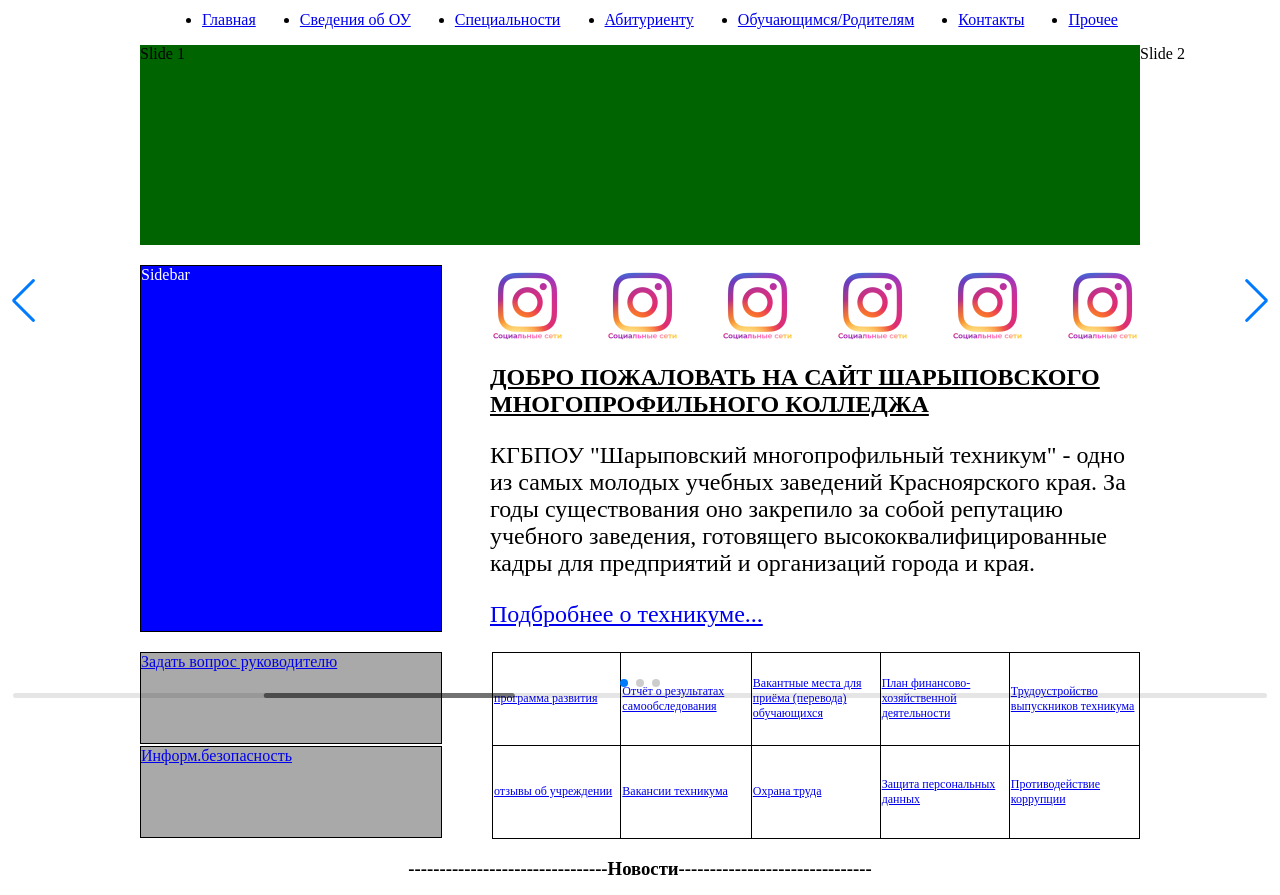
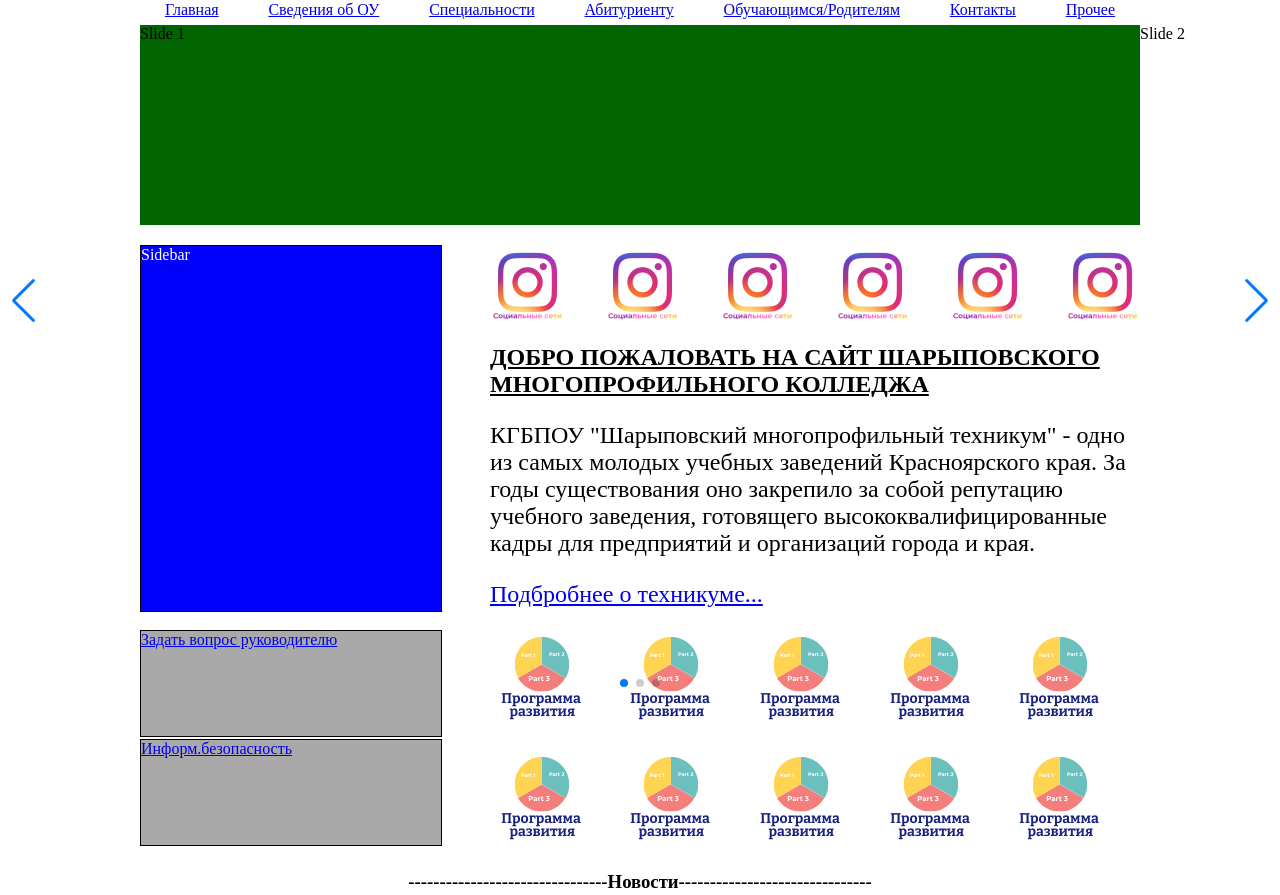
Before and after one commit to sinininja/collegesite, a plain HTML site: page index.html in a window 1280 px wide. Shown: the part 99-994 px from the top of the page. Drawn offline with nearby package versions, Linux system fonts and the light colour scheme.

Commit message:
table deleted, divs added

```diff
--- a/css/style.css
+++ b/css/style.css
@@ -5,13 +5,22 @@ body {
 }
 
 .header-top {
-    display:flex;
+    display: flex;
     text-align: center;
+    justify-content: space-evenly;
+    align-items: center;
+}
+
+.title-full {
+
 }
 
 .nav {
     display: flex;
     justify-content: space-around;
+    height: 30px;
+    align-items: center;
+    margin: auto;
 }
 
 .swiper-container {
@@ -24,7 +33,8 @@ body {
 .content-main {
     display: flex;
     justify-content: space-between;
-    height: auto;
+    max-height: 365px;
+    margin-bottom: 20px;
 }
 .sidebar {
     width: 300px;
@@ -45,9 +55,7 @@ body {
     justify-content: space-between;
 }
 
-.menu-items {
 
-}
 
 
 .text h2 {
@@ -71,7 +79,7 @@ body {
 
 .question {
     width: 300px;
-    height: 90px;
+    height: 105px;
     background-color: darkgray;
     margin-bottom: 2px;
     border: 1px solid black;
@@ -81,24 +89,25 @@ body {
 
 .security {
     width: 300px;
-    height: 90px;
+    height: 105px;
     background-color: darkgray;
     border: 1px solid black;
 }
 
 .menu-table {
+    display: flex;
     margin-left: 50px;
+    flex-wrap: wrap;
+    justify-content: space-evenly;
+    align-items: center;
+    height: 222px;
+    width: 650px;
 }
 
-table {
-    border-collapse: collapse;
-}
-
-td {
-    width: 130px;
-    height: 90px;
-    border: 1px solid black;
-    font-size: 12px;
+.table-icon {
+    width: 120px;
+    height: 120px;
+    margin: 0 auto;
 }
 
 h3 {
--- a/index.html
+++ b/index.html
@@ -18,7 +18,7 @@
             </div>
             <div class="title-full">
                 Краевое государственное бюджетное профессиональное образовательное учреждение<br>
-                <b>Шарыповский строительный техникум</b>
+                <b>ШАРЫПОВСКИЙ МНОГОПРОФИЛЬНЫЙ КОЛЛЕДЖ</b>
             </div>
 
             <div class="logo-world">
@@ -28,25 +28,23 @@
                 <img src="img/logo-abil.png" width="102" height="68">
             </div>
         </div>
-        <nav>
-            <ul class="nav">
-                <li><a href="#">Главная</a></li>
-                <li><a href="#">Сведения об ОУ</a></li>
-                <li><a href="#">Специальности</a></li>
-                <li><a href="#">Абитуриенту</a></li>
-                <li><a href="#">Обучающимся/Родителям</a></li>
-                <li><a href="#">Контакты</a></li>
-                <li><a href="#">Прочее</a></li>
-            </ul>
-        </nav>
+        <div class="nav">
+            <div><a href="#">Главная</a></div>
+            <div><a href="#">Сведения об ОУ</a></div>
+            <div><a href="#">Специальности</a></div>
+            <div><a href="#">Абитуриенту</a></div>
+            <div><a href="#">Обучающимся/Родителям</a></div>
+            <div><a href="#">Контакты</a></div>
+            <div><a href="#">Прочее</a></div>
+        </div>
                 <!-- Slider main container -->
         <div class="swiper-container">
             <!-- Additional required wrapper -->
             <div class="swiper-wrapper">
             <!-- Slides -->
-            <div class="swiper-slide">Slide 1</div>
-            <div class="swiper-slide">Slide 2</div>
-            <div class="swiper-slide">Slide 3</div>
+                <div class="swiper-slide">Slide 1</div>
+                <div class="swiper-slide">Slide 2</div>
+                <div class="swiper-slide">Slide 3</div>
             ...
             </div>
             <!-- If we need pagination -->
@@ -57,7 +55,7 @@
             <div class="swiper-button-next"></div>
 
             <!-- If we need scrollbar -->
-            <div class="swiper-scrollbar"></div>
+            <!--<div class="swiper-scrollbar"></div>-->
         </div>
     </header>
 
@@ -98,22 +96,16 @@
             </div>
 
             <div class="menu-table">
-                <table>
-                    <tr>
-                        <td><a href="#">программа развития</a></td>
-                        <td><a href="#">Отчёт о результатах самообследования</a></td>
-                        <td><a href="#">Вакантные места для приёма (перевода) обучающихся</a></td>
-                        <td><a href="#">План финансово-хозяйственной деятельности</a></td>
-                        <td><a href="#">Трудоустройство выпускников техникума</a></td>
-                    </tr>
-                    <tr>
-                        <td><a href="#">отзывы об учреждении</a></td>
-                        <td><a href="#">Вакансии техникума</a></td>
-                        <td><a href="#">Охрана труда</a></td>
-                        <td><a href="#">Защита персональных данных</a></td>
-                        <td><a href="#">Противодействие коррупции</a></td>
-                    </tr>
-                </table>
+                <div class="table-icon"><a href="#"><img src="img/icon-90px.png"></a></div>
+                <div class="table-icon"><a href="#"><img src="img/icon-90px.png"></a></div>
+                <div class="table-icon"><a href="#"><img src="img/icon-90px.png"></a></div>
+                <div class="table-icon"><a href="#"><img src="img/icon-90px.png"></a></div>
+                <div class="table-icon"><a href="#"><img src="img/icon-90px.png"></a></div>
+                <div class="table-icon"><a href="#"><img src="img/icon-90px.png"></a></div>
+                <div class="table-icon"><a href="#"><img src="img/icon-90px.png"></a></div>
+                <div class="table-icon"><a href="#"><img src="img/icon-90px.png"></a></div>
+                <div class="table-icon"><a href="#"><img src="img/icon-90px.png"></a></div>
+                <div class="table-icon"><a href="#"><img src="img/icon-90px.png"></a></div>
             </div>
         </div>
         <h3>--------------------------------Новости-------------------------------</h3>
--- a/js/swiper.js
+++ b/js/swiper.js
@@ -15,7 +15,7 @@ const swiper = new Swiper('.swiper-container', {
     },
 
     // And if we need scrollbar
-    scrollbar: {
+    /*scrollbar: {
       el: '.swiper-scrollbar',
-    },
+    },*/
   });
```
Also changed, not shown: img/icon-90px.png (added).
